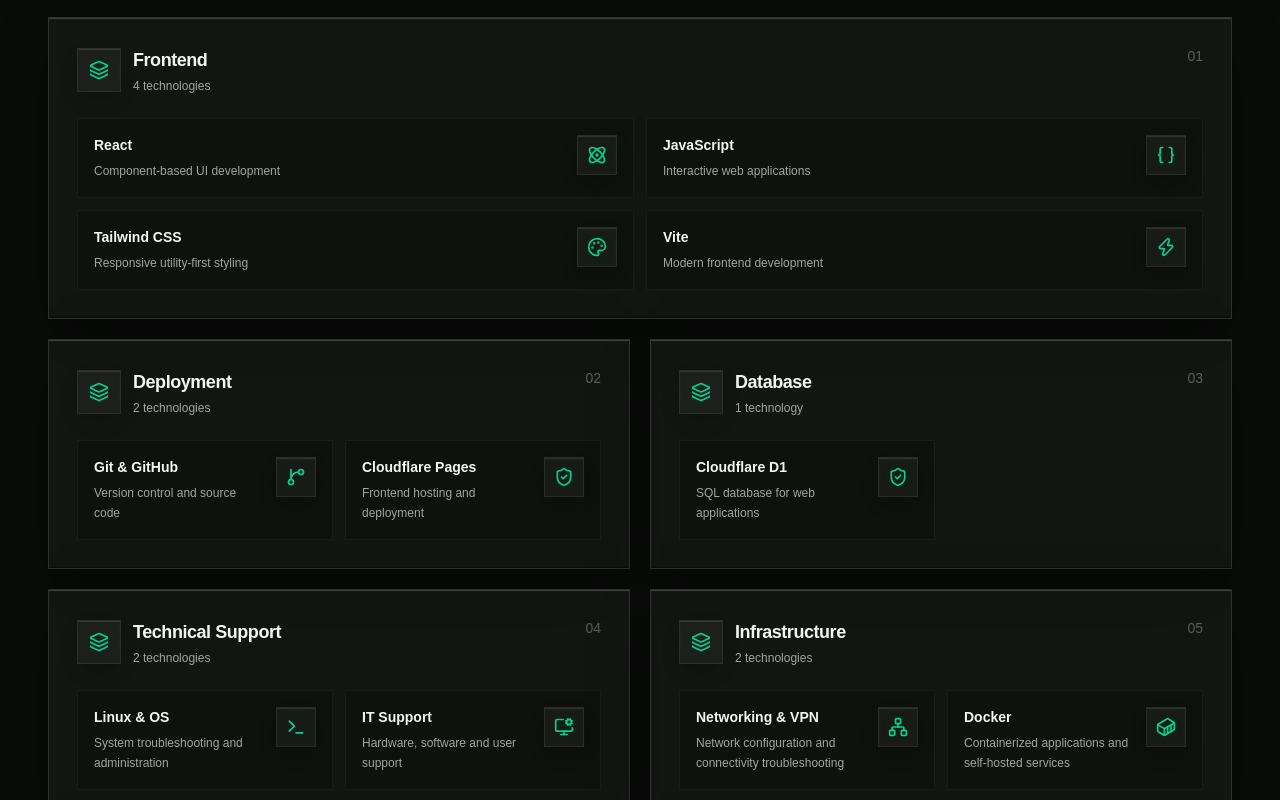
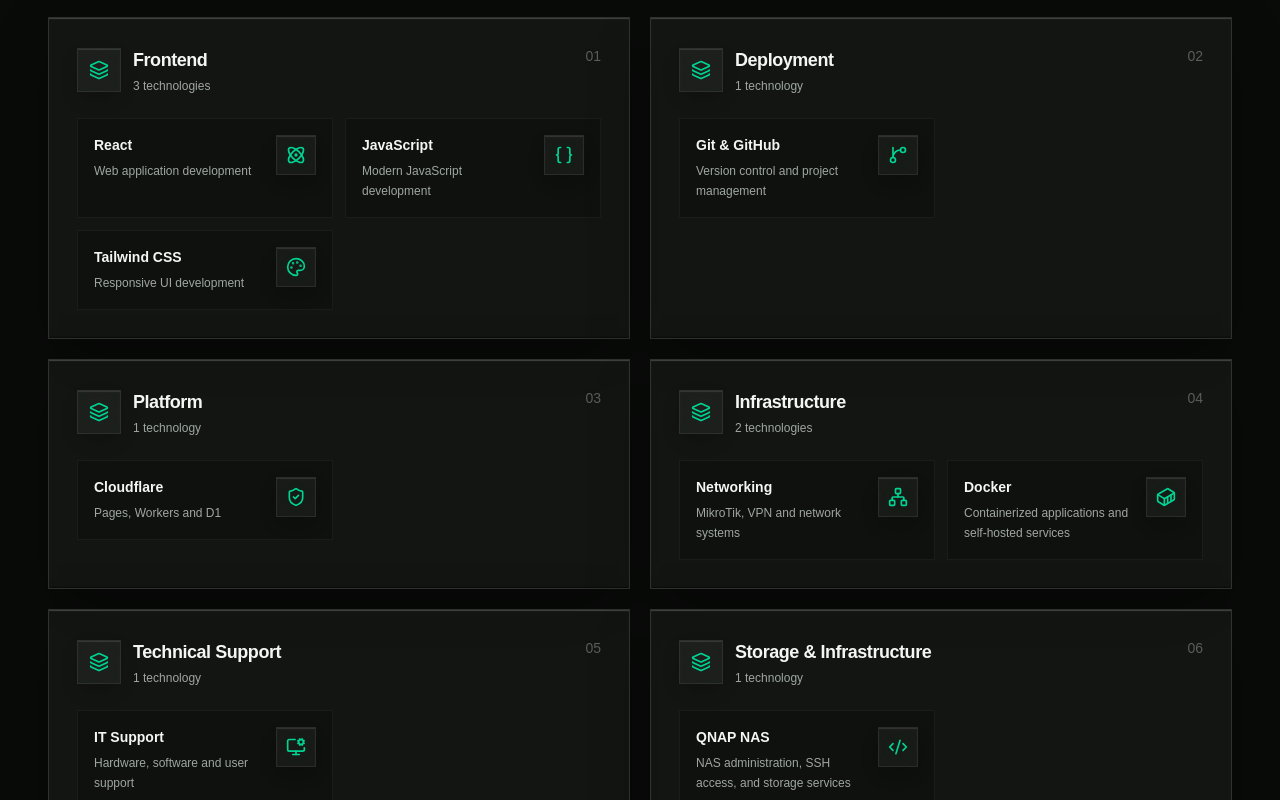
Before and after one commit to ghuninew1/portfolio, a React (Vite) app: page / in a window 1280 px wide. Shown: the part 2200-3000 px from the top of the page. Built offline with nearby package versions, Linux system fonts and the light colour scheme; the HTML template or start-up script is replaced by a standard one.

Commit message:
refactor: update descriptions and improve tech stack in portfolioData.js

```diff
--- a/src/data/portfolioData.js
+++ b/src/data/portfolioData.js
@@ -48,55 +48,37 @@
     {
         name: "React",
         category: "Frontend",
-        description: "Component-based UI development",
+        description: "Web application development",
         color: "from-cyan-500/20 to-blue-500/20",
     },
     {
         name: "JavaScript",
         category: "Frontend",
-        description: "Interactive web applications",
+        description: "Modern JavaScript development",
         color: "from-yellow-500/20 to-amber-500/20",
     },
     {
         name: "Tailwind CSS",
         category: "Frontend",
-        description: "Responsive utility-first styling",
+        description: "Responsive UI development",
         color: "from-teal-500/20 to-cyan-500/20",
-    },
-    {
-        name: "Vite",
-        category: "Frontend",
-        description: "Modern frontend development",
-        color: "from-purple-500/20 to-violet-500/20",
     },
     {
         name: "Git & GitHub",
         category: "Deployment",
-        description: "Version control and source code",
+        description: "Version control and project management",
         color: "from-slate-500/20 to-gray-500/20",
     },
     {
-        name: "Cloudflare Pages",
-        category: "Deployment",
-        description: "Frontend hosting and deployment",
+        name: "Cloudflare",
+        category: "Platform",
+        description: "Pages, Workers and D1",
         color: "from-orange-500/20 to-amber-500/20",
     },
     {
-        name: "Cloudflare D1",
-        category: "Database",
-        description: "SQL database for web applications",
-        color: "from-orange-500/20 to-red-500/20",
-    },
-    {
-        name: "Linux & OS",
-        category: "Technical Support",
-        description: "System troubleshooting and administration",
-        color: "from-blue-500/20 to-indigo-500/20",
-    },
-    {
-        name: "Networking & VPN",
+        name: "Networking",
         category: "Infrastructure",
-        description: "Network configuration and connectivity troubleshooting",
+        description: "MikroTik, VPN and network systems",
         color: "from-emerald-500/20 to-teal-500/20",
     },
     {
@@ -117,36 +99,6 @@
         description: "NAS administration, SSH access, and storage services",
         color: "from-red-500/20 to-orange-500/20",
     },
-    {
-        name: "MikroTik RouterOS",
-        category: "Networking",
-        description: "Router configuration, dual-WAN routing, and VPN",
-        color: "from-orange-500/20 to-amber-500/20",
-    },
-    {
-        name: "WireGuard",
-        category: "Networking",
-        description: "VPN connectivity and remote network access",
-        color: "from-emerald-500/20 to-teal-500/20",
-    },
-    {
-        name: "Google Sheets API",
-        category: "Storage & Infrastructure",
-        description: "Integrating spreadsheet data into React applications",
-        color: "from-green-500/20 to-emerald-500/20",
-    },
-    {
-        name: "Web Performance",
-        category: "Optimization",
-        description: "Reducing unnecessary rendering and improving loading performance",
-        color: "from-violet-500/20 to-purple-500/20",
-    },
-    {
-        name: "Web Workers",
-        category: "Browser APIs",
-        description: "Off-main-thread processing for browser-based tools",
-        color: "from-yellow-500/20 to-amber-500/20",
-    },
 ];
 
 export const projects = [
@@ -160,8 +112,7 @@
         problem: "ติดตามปัญหา IT และข้อมูลอุปกรณ์ให้เป็นระบบเดียวกันได้ยาก",
         approach: "พัฒนาเว็บแอปสำหรับแจ้งปัญหา เชื่อมข้อมูลอุปกรณ์ และจัดการรูปภาพผ่าน Storage API",
         outcome: "ได้ workflow สำหรับติดตามงานและข้อมูลอุปกรณ์ โดยยังอยู่ระหว่างพัฒนา",
-        description:
-            "เว็บแอปพลิเคชันสำหรับแจ้งและติดตามปัญหา IT ภายในองค์กร พร้อมพัฒนาระบบจัดการข้อมูลอุปกรณ์และเครื่องมือจัดการรูปภาพผ่าน Storage API",
+        description: "ระบบสำหรับแจ้งและติดตามปัญหา IT จัดการข้อมูลอุปกรณ์ และเครื่องมือสำหรับงาน IT ภายในองค์กร",
 
         descriptionEn:
             "An office IT management application for issue tracking, asset data, and image storage workflows.",
@@ -187,7 +138,7 @@
         ],
 
         githubUrl: "https://github.com/ghuninew1",
-        demoUrl: null,
+        demoUrl: "https://issuedesk.bigbrain-studio.com/",
         featured: true,
     },
 
@@ -218,7 +169,7 @@
         tags: ["React", "Vite", "Tailwind CSS v4", "JavaScript", "Web Workers", "AVIF", "JSZip"],
 
         githubUrl: "https://github.com/ghuninew1/React-Image-Converter",
-        demoUrl: null,
+        demoUrl: "https://image-converter.bigbrain-studio.com/",
         featured: true,
     },
 
@@ -231,9 +182,9 @@
 
         problem: "ต้องการสำรวจรูปแบบ UI สำหรับจัดระเบียบไฟล์และ workflow อัปโหลดใน private cloud",
         approach: "ทำต้นแบบหน้าจอจัดการไฟล์ มีโฟลเดอร์ breadcrumb คิวอัปโหลด และ Drag and Drop",
-        outcome: "ต้นแบบ UI สำหรับทดลองประสบการณ์จัดการไฟล์ โดยโปรเจกต์พักการพัฒนาอยู่",
-        description:
-            "ต้นแบบ UI สำหรับจัดการไฟล์ส่วนตัวที่ได้รับแรงบันดาลใจจาก Nextcloud มีระบบนำทาง โฟลเดอร์ การจัดการไฟล์ คิวอัปโหลด และ Drag and Drop",
+        outcome:
+            "ระบบ Private Cloud สำหรับจัดการไฟล์ โฟลเดอร์ การอัปโหลด และพื้นที่จัดเก็บข้อมูลผ่านเว็บ โดยโปรเจกต์พักการพัฒนาอยู่",
+        description: "ระบบ Private Cloud สำหรับจัดการไฟล์ โฟลเดอร์ การอัปโหลด และพื้นที่จัดเก็บข้อมูลผ่านเว็บ",
 
         descriptionEn:
             "A private-cloud-inspired file management interface focused on file organization and upload workflows.",
@@ -246,11 +197,11 @@
             "Responsive layout with theme support",
         ],
 
-        tags: ["React", "Vite", "Tailwind CSS v4", "Cloudflare Pages", "Wrangler"],
+        tags: ["React", "Storage", "Tailwind CSS v4", "Cloudflare Pages", "Docker"],
 
-        githubUrl: "https://github.com/ghuninew1",
-        demoUrl: null,
-        featured: false,
+        githubUrl: "https://github.com/ghuninew1/nexora",
+        demoUrl: "https://nexora.bigbrain-studio.com/files",
+        featured: true,
     },
 ];
 
@@ -261,7 +212,7 @@
         titleTh: "งานดูแลระบบและสนับสนุนด้าน IT",
         description:
             "ดูแลและแก้ไขปัญหาคอมพิวเตอร์ ซอฟต์แวร์ อุปกรณ์สำนักงาน และระบบเครือข่าย เพื่อให้ผู้ใช้ทำงานได้อย่างต่อเนื่อง",
-        type: "Professional Focus",
+        type: "IT",
     },
     {
         id: "network-infrastructure",
@@ -274,8 +225,7 @@
         id: "web-development",
         title: "React & Frontend Development",
         titleTh: "การพัฒนาเว็บไซต์และ Frontend",
-        description:
-            "พัฒนา UI ด้วย React, Vite และ Tailwind CSS โดยเน้น Responsive Design การแยก Component และโค้ดที่ดูแลรักษาต่อได้",
+        description: "พัฒนา Web Application ด้วย React และเทคโนโลยีเว็บสมัยใหม่ โดยเน้นระบบที่ใช้งานได้จริง",
         type: "Development",
     },
     {
```
Also changed, not shown: 2 other files (tests, documents, lock files or other folders).
